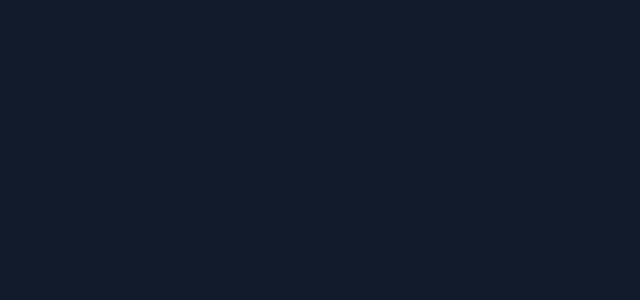
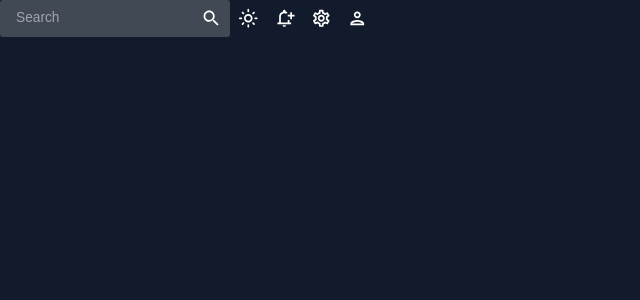
Before and after one commit to GordyD97/Admin-dashboard, a React (Vite) app: page / in a window 1280 px wide. Shown: the top 300 px of the page, without its empty margins (0-640 px from the left). Built offline with nearby package versions, Linux system fonts and the light colour scheme.

Commit message:
finishing top bar

```diff
--- a/src/App.jsx
+++ b/src/App.jsx
@@ -1,5 +1,6 @@
 import { ColorModeContext, useMode } from "./theme";
 import { CssBaseline, ThemeProvider } from "@mui/material";
+import Topbar from "./scenes/global/Topbar";
 
 function App() {
   const [theme, colorMode] = useMode();
@@ -9,7 +10,9 @@
       <ThemeProvider theme={theme}>
         <CssBaseline />
         <div className="app">
-          <main className="context"></main>
+          <main className="context">
+            <Topbar />
+          </main>
         </div>
       </ThemeProvider>
     </ColorModeContext.Provider>
--- a/src/scenes/global/Topbar.jsx
+++ b/src/scenes/global/Topbar.jsx
@@ -1,9 +1,52 @@
-import React from 'react'
+import { Box, IconButton, useTheme } from "@mui/material";
+import { useContext } from "react";
+import { ColorModeContext } from "../../theme";
+import InputBase from "@mui/material/InputBase";
+import LightModeOutlined from "@mui/icons-material/DarkModeOutlined";
+import DarkModeOutlined from "@mui/icons-material/LightModeOutlined";
+import NotificationAddOutlined from "@mui/icons-material/NotificationAddOutlined";
+import SettingsOutlined from "@mui/icons-material/SettingsOutlined";
+import PersonOutlined from "@mui/icons-material/PersonOutlined";
+import SearchIcon from "@mui/icons-material/Search";
+import { tokens } from "../../theme";
+const Topbar = () => {
+  const theme = useTheme();
+  const colors = tokens(theme.palette.mode);
+  const colorMode = useContext(ColorModeContext);
 
-const Topbar = () => {
   return (
-    <div>Topbar</div>
-  )
-}
+    <Box display="flex" justifyContent={"space-between"}>
+      <Box
+        displayt="flex"
+        backgroundColor={colors.primary[400]}
+        borderRadius={"3px"}
+      >
+        <InputBase sx={{ ml: 2, flex: 1 }} placeholder="Search" />
+        <IconButton type="button" sx={{ P: 1 }}>
+          <SearchIcon />
+        </IconButton>
+      </Box>
 
-export default Topbar
+      <Box display="flex">
+        <IconButton onClick={colorMode.toggleColorMode}>
+          {theme.palette.mode === "dark" ? (
+            <DarkModeOutlined></DarkModeOutlined>
+          ) : (
+            <LightModeOutlined></LightModeOutlined>
+          )}
+        </IconButton>
+        <IconButton>
+          <NotificationAddOutlined></NotificationAddOutlined>
+        </IconButton>
+        <IconButton>
+          <SettingsOutlined></SettingsOutlined>
+        </IconButton>
+        <IconButton>
+          <PersonOutlined></PersonOutlined>
+        </IconButton>
+      </Box>
+    </Box>
+  );
+};
+
+export default Topbar;
```
